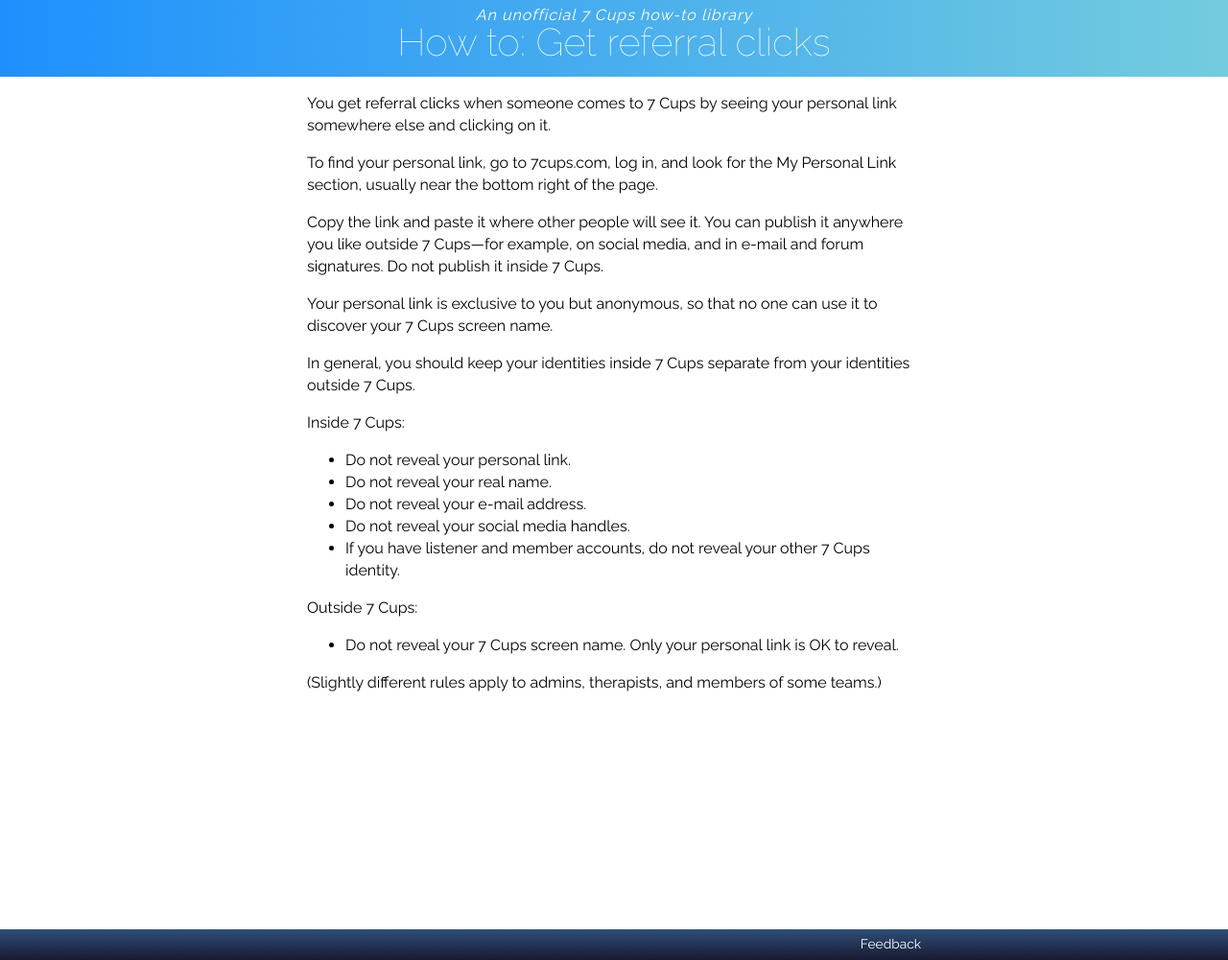
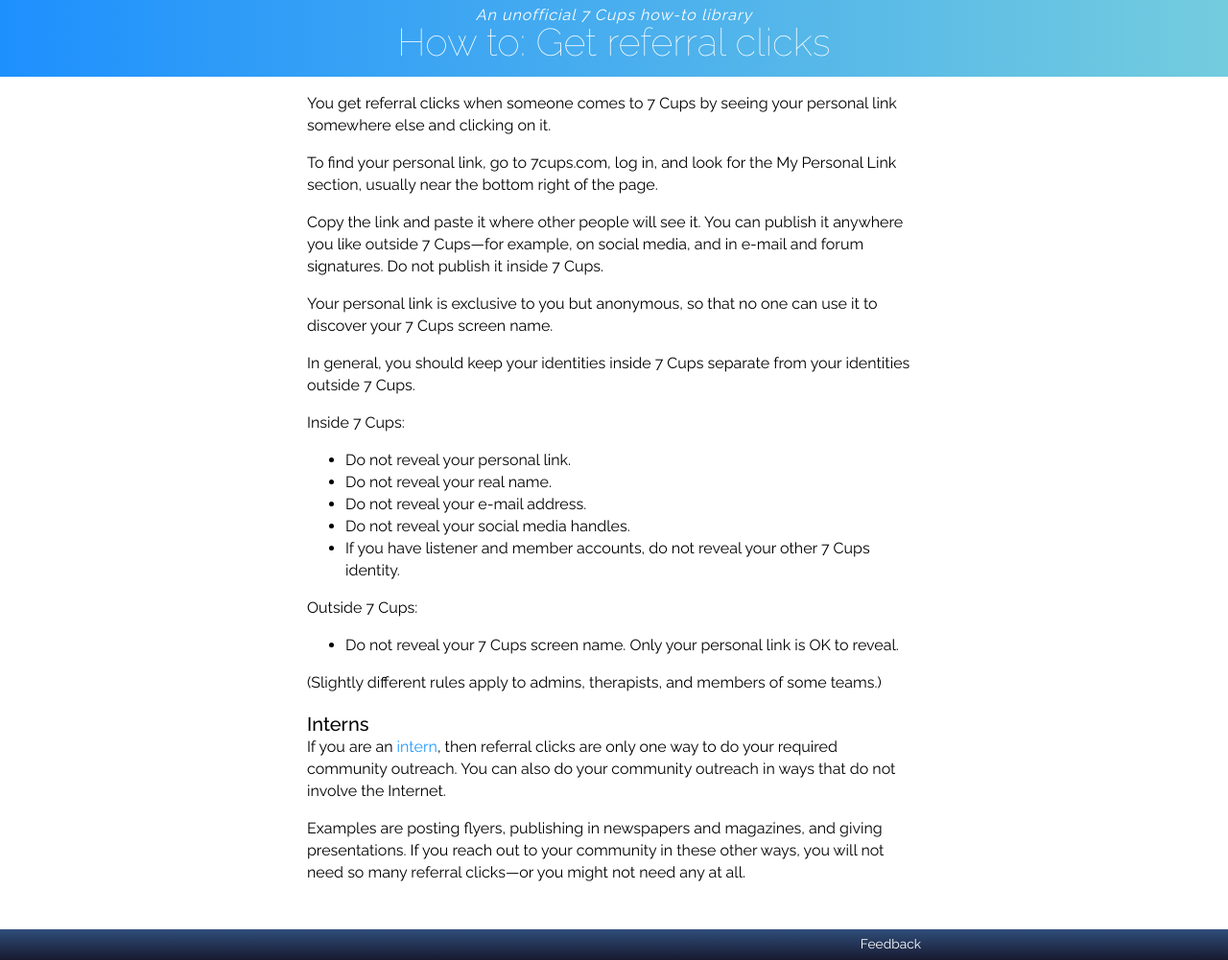
Before and after one commit to RarelyCharlie/rarelycharlie.github.io, a Jekyll site: the page built from _howto/referral-clicks.md, in a window 1280 px wide and 1001 px high. Shown: the whole window at 96% size. Built offline with Jekyll 4.4.1, drawn with Linux system fonts in a browser that asks for light colours.

Commit message:
add intern info

```diff
--- a/_howto/referral-clicks.md
+++ b/_howto/referral-clicks.md
@@ -23,3 +23,8 @@ Outside 7 Cups:
 - Do not reveal your 7 Cups screen name. Only your personal link is OK to reveal.
 
 (Slightly different rules apply to admins, therapists, and members of some teams.)
+
+### Interns
+If you are an [intern](https://rarelycharlie.github.io/glossary#intern), then referral clicks are only one way to do your required community outreach. You can also do your community outreach in ways that do not involve the Internet.
+
+Examples are posting flyers, publishing in newspapers and magazines, and giving presentations. If you reach out to your community in these other ways, you will not need so many referral clicks—or you might not need any at all.
```
